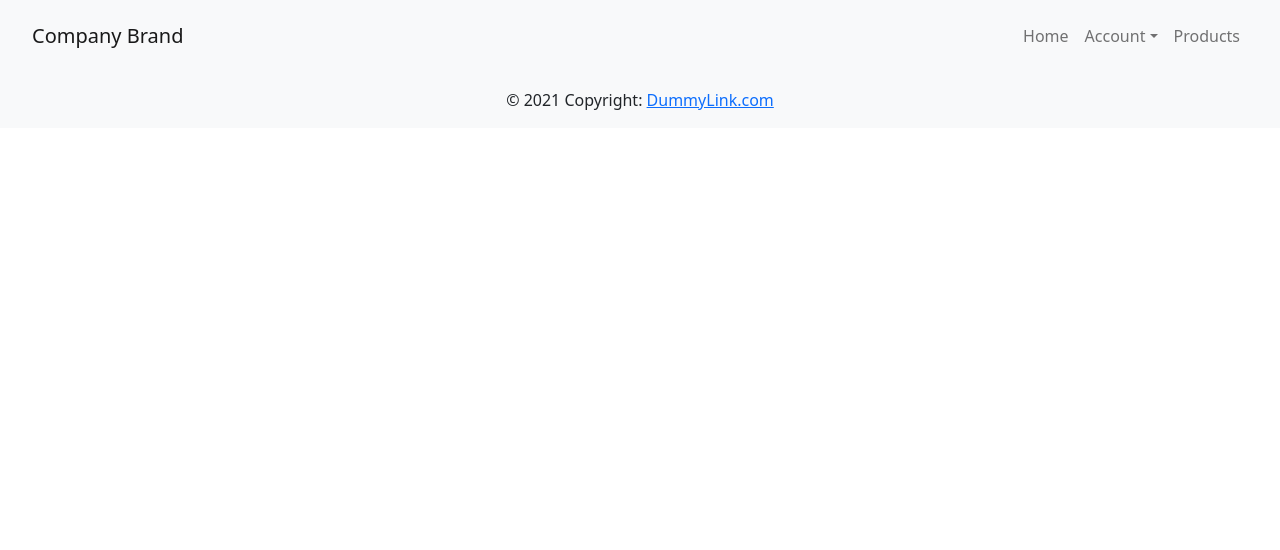
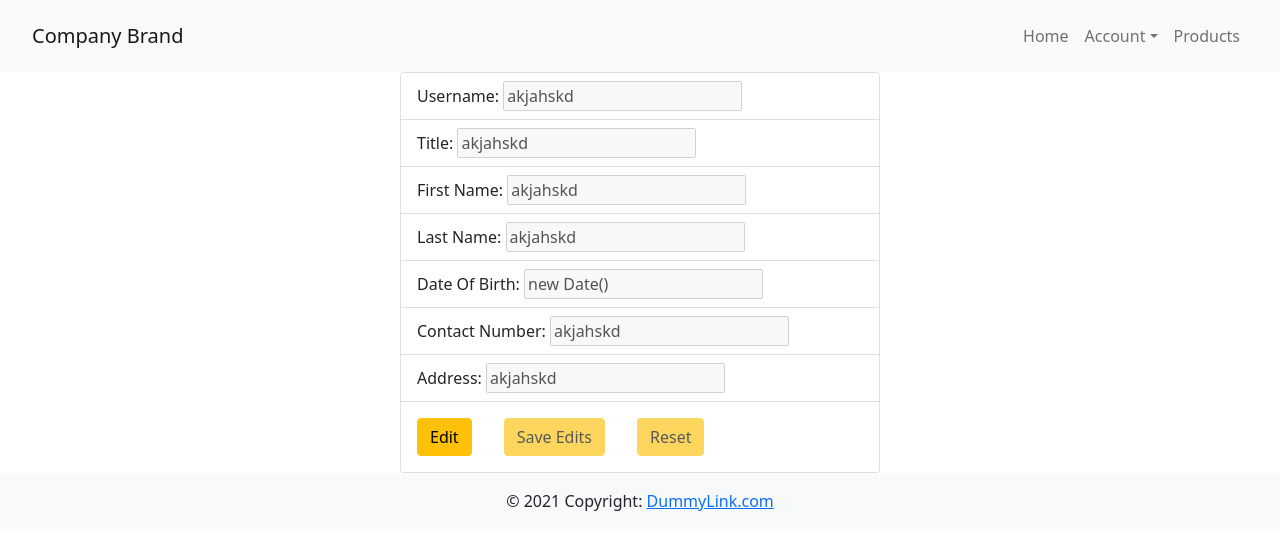
Before and after one commit to Bm2pires/team6-ecommerce-angular-app, an Angular app: page /userInfo in a window 1280 px wide. Before the commit this address led to /. Shown: the top 550 px of the page. Built offline with nearby package versions, Linux system fonts and the light colour scheme.

Commit message:
Basci UI screen for User information complete

```diff
--- a/src/app/app.module.ts
+++ b/src/app/app.module.ts
@@ -14,11 +14,13 @@ import {
 import { NavbarComponent } from './components/navbar/navbar.component';
 import { FooterComponent } from './components/footer/footer.component';
 import { RouterModule, Routes } from '@angular/router';
+import { UserInformationComponent } from './components/user-information/user-information.component';
 
 const appRoutes: Routes = [
   { path: '', component:  LandingPageComponent},
   { path: 'login', component:  LoginComponent},
-  { path: 'registration', component:  RegisterComponent}
+  { path: 'registration', component:  RegisterComponent},
+  { path: 'userInfo', component: UserInformationComponent}
 ];
 
 @NgModule({
@@ -30,6 +32,7 @@ const appRoutes: Routes = [
     NavbarComponent,
     FooterComponent,
     LoginComponent,
+    UserInformationComponent,
   ],
   imports: [BrowserModule, NgbCarouselModule, NgbDropdownModule, FormsModule, RouterModule.forRoot(appRoutes)],
   providers: [],
--- a/src/app/components/navbar/navbar.component.html
+++ b/src/app/components/navbar/navbar.component.html
@@ -13,7 +13,7 @@
                 <div ngbDropdownMenu aria-labelledby="navbarDropdown" class="dropdown-menu">
                     <a ngbDropdownItem routerLink="/login">Login</a>
                     <a ngbDropdownItem routerLink="/registration">Registration</a>
-                    <a ngbDropdownItem routerLink="#">My Account</a>
+                    <a ngbDropdownItem routerLink="/userInfo">My Account</a>
                 </div>
             </li>
             <li class="nav-item ">
--- /dev/null
+++ b/src/app/components/user-information/user-information.component.html
@@ -0,0 +1,16 @@
+<div class="card" style="width: 30rem; margin: auto;">
+    <ul class="list-group list-group-flush">
+        <li class="list-group-item mh-100">Username: <input type="text" [disabled]=disabledFields [(ngModel)]="username"></li>
+        <li class="list-group-item mh-100">Title: <input type="text" [disabled]=disabledFields [(ngModel)]="title"></li>
+        <li class="list-group-item">First Name: <input type="text" [disabled]=disabledFields [(ngModel)]="firstname"></li>
+        <li class="list-group-item">Last Name: <input type="text" [disabled]=disabledFields [(ngModel)]="lastname"></li>
+        <li class="list-group-item">Date Of Birth: <input type="text" [disabled]=disabledFields [(ngModel)]="dateofbirth"></li>
+        <li class="list-group-item">Contact Number: <input type="text" [disabled]=disabledFields [(ngModel)]="contactnumber"></li>
+        <li class="list-group-item">Address: <input type="text" [disabled]=disabledFields [(ngModel)]="address"></li>
+        <div class="">
+            <button type="button" class="btn btn-warning" style="margin: 1em;" (click)="disableFunc()" [disabled]="!disabledFields">Edit</button>
+            <button type="button" class="btn btn-warning" style="margin: 1em;" (click)="saveEdits()" [disabled]="disabledFields">Save Edits</button>
+            <button type="button" class="btn btn-warning" style="margin: 1em;" (click)="reset()" [disabled]="disabledFields">Reset</button>
+        </div>
+    </ul>
+</div>
--- /dev/null
+++ b/src/app/components/user-information/user-information.component.ts
@@ -0,0 +1,75 @@
+import { Component, OnInit } from '@angular/core';
+
+@Component({
+  selector: 'app-user-information',
+  templateUrl: './user-information.component.html',
+  styleUrls: ['./user-information.component.css']
+})
+export class UserInformationComponent implements OnInit {
+  username: string = "akjahskd";
+  title: string = "akjahskd"
+  firstname: string = "akjahskd"
+  lastname:string  = "akjahskd"
+  dateofbirth: String = "new Date()"
+  contactnumber: string = "akjahskd"
+  address:string = "akjahskd"
+  usernameOld: string = "akjahskd";
+  titleOld: string = "akjahskd"
+  firstnameOld: string = "akjahskd"
+  lastnameOld:string  = "akjahskd"
+  dateofbirthOld: String = "new Date()"
+  contactnumberOld: string = "akjahskd"
+  addressOld:string = "akjahskd"
+  disabledFields = true;
+
+  constructor() { }
+
+  ngOnInit(): void {
+  }
+
+   disableFunc() {
+    this.disabledFields = false;
+    this.usernameOld = this.username;
+    this.titleOld = this.title;
+    this.firstnameOld = this.firstname;
+    this.lastnameOld = this.lastname;
+    this.dateofbirthOld = this.dateofbirth
+    this.contactnumberOld = this.contactnumber;
+    this.addressOld = this.address;
+  }
+
+  reset() {
+    this.disabledFields = true;
+    this.username = this.usernameOld;
+    this.title = this.titleOld;
+    this.firstname = this.firstnameOld;
+    this.lastname = this.lastnameOld;
+    this.dateofbirth = this.dateofbirthOld
+    this.contactnumber = this.contactnumberOld;
+    this.address = this.addressOld;
+
+    this.usernameOld = '';
+    this.titleOld = '';
+    this.firstnameOld = '';
+    this.lastnameOld = '';
+    this.dateofbirthOld = ''
+    this.contactnumberOld = '';
+    this.addressOld = '';
+  }
+
+  saveEdits() {
+    this.disabledFields = true;
+    this.usernameOld = '';
+    this.titleOld = '';
+    this.firstnameOld = '';
+    this.lastnameOld = '';
+    this.dateofbirthOld = ''
+    this.contactnumberOld = '';
+    this.addressOld = '';
+
+    //Need to update backend
+
+
+  }
+
+}
```
Also changed, not shown: src/app/components/user-information/user-information.component.css (added).
